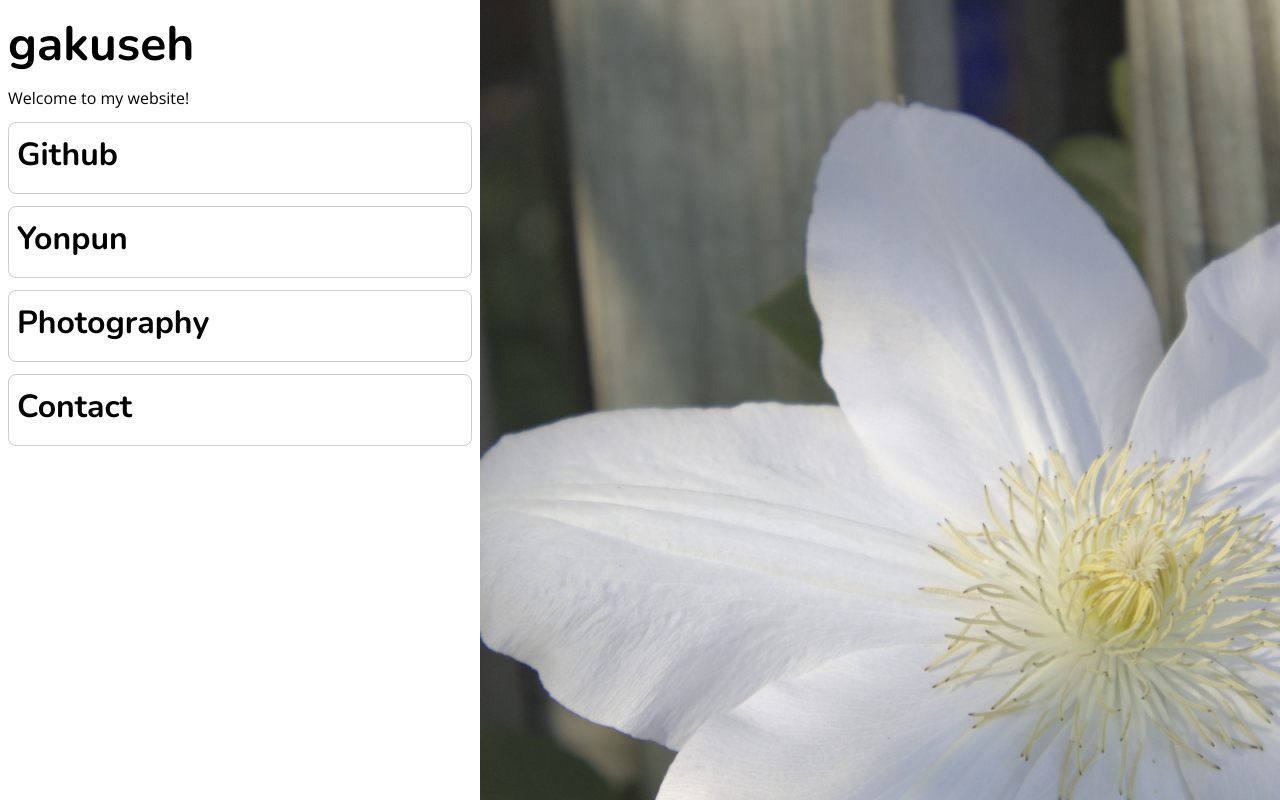
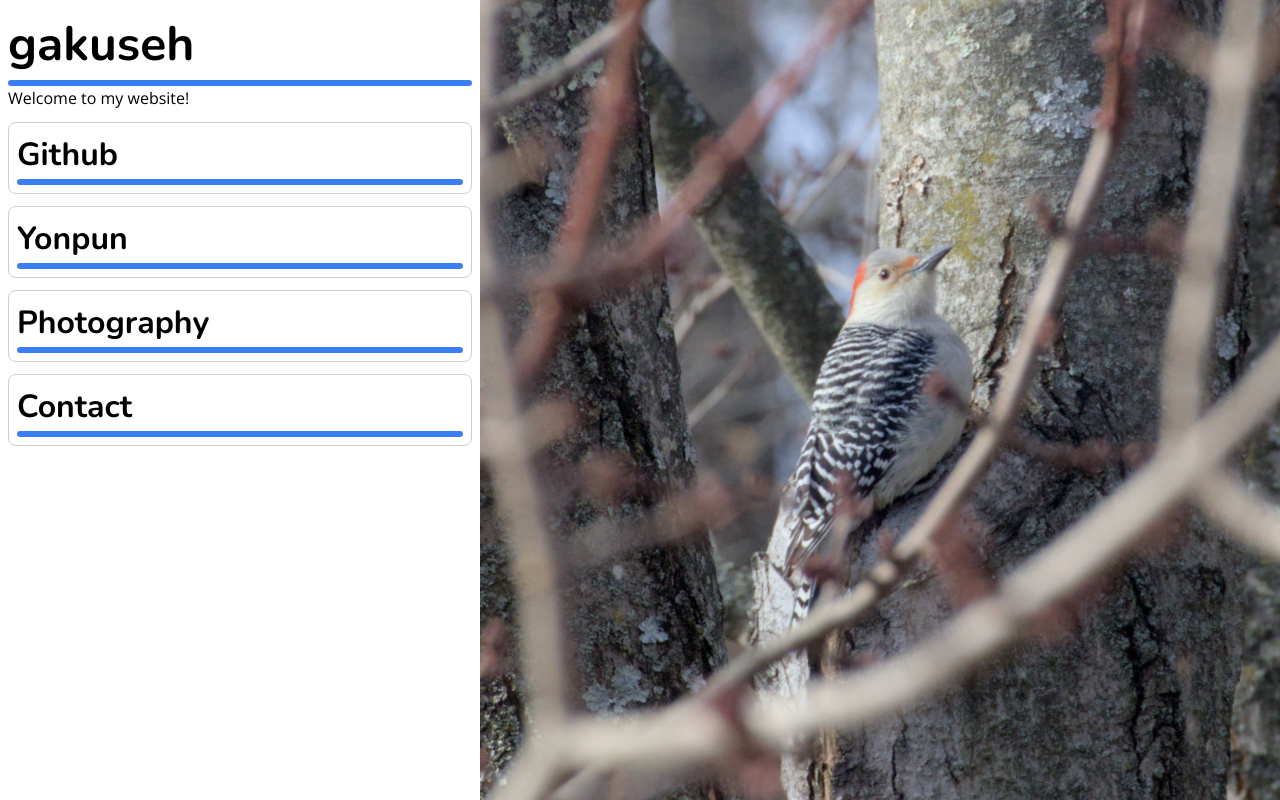
Before and after one commit to gakuseh/gakuseh.dev, a React (Vite) app: page / in a window 1280 px wide. Built offline with nearby package versions, Linux system fonts and the light colour scheme.

Commit message:
dark theme matches system

```diff
--- a/index.html
+++ b/index.html
@@ -1,9 +1,18 @@
 <!doctype html>
-<html lang="en">
+<html lang="en" class="dark">
   <head>
     <meta charset="UTF-8" />
     <meta name="viewport" content="width=device-width, initial-scale=1.0" />
     <title>gakuseh</title>
+
+    <script>
+      document.documentElement.classList.toggle(
+        "dark",
+        localStorage.theme === "dark" ||
+          (!("theme" in localStorage) &&
+            window.matchMedia("(prefers-color-scheme: dark)").matches),
+      );
+    </script>
   </head>
   <body>
     <div id="root"></div>
--- a/src/Index.tsx
+++ b/src/Index.tsx
@@ -11,7 +11,7 @@ function Item({
 }) {
   return (
     <>
-      <a href={link} className="text-black!">
+      <a href={link} className="text-black! dark:text-white!">
         <div className="group border-1 p-2 rounded-lg my-3">
           <h2>{title}</h2>
           <Divider className="md:group-hover:w-full! md:w-[0px]! md:duration-300 lg:group-hover:w-full! lg:w-[0px]! lg:duration-300" />
@@ -32,7 +32,6 @@ function Item({
 
 function Index() {
   const images = [
-    "/images/birdhouse.jpg",
     "/images/flower.jpg",
     "/images/woodpecker.jpg",
     "/images/snow.jpg",
--- a/src/components/Divider.tsx
+++ b/src/components/Divider.tsx
@@ -5,7 +5,7 @@ export default function Divider({
   return (
     <>
       <div
-        className={`rounded-full bg-blue w-full h-[6px] ${className || ""}`}
+        className={`rounded-full bg-blue! w-full h-[6px] ${className || ""}`}
         {...props}
       ></div>
     </>
--- a/src/index.css
+++ b/src/index.css
@@ -1,8 +1,25 @@
 @import "tailwindcss";
+
+@custom-variant dark (&:where(.dark *));
+
+@theme {
+  --font-color: #000000;
+  --background-color: #ffffff;
+  --border-color: #cecece;
+  --color-blue: #397ff3;
+}
+
+.dark {
+  --font-color: #ffffff !important;
+  --background-color: #141820 !important;
+  --border-color: #666666 !important;
+}
 
 * {
   font-family: "Open Sans";
-  border-color: #cdcdcd;
+  background-color: var(--background-color);
+  color: var(--font-color);
+  border-color: var(--border-color);
 }
 
 a {
```
